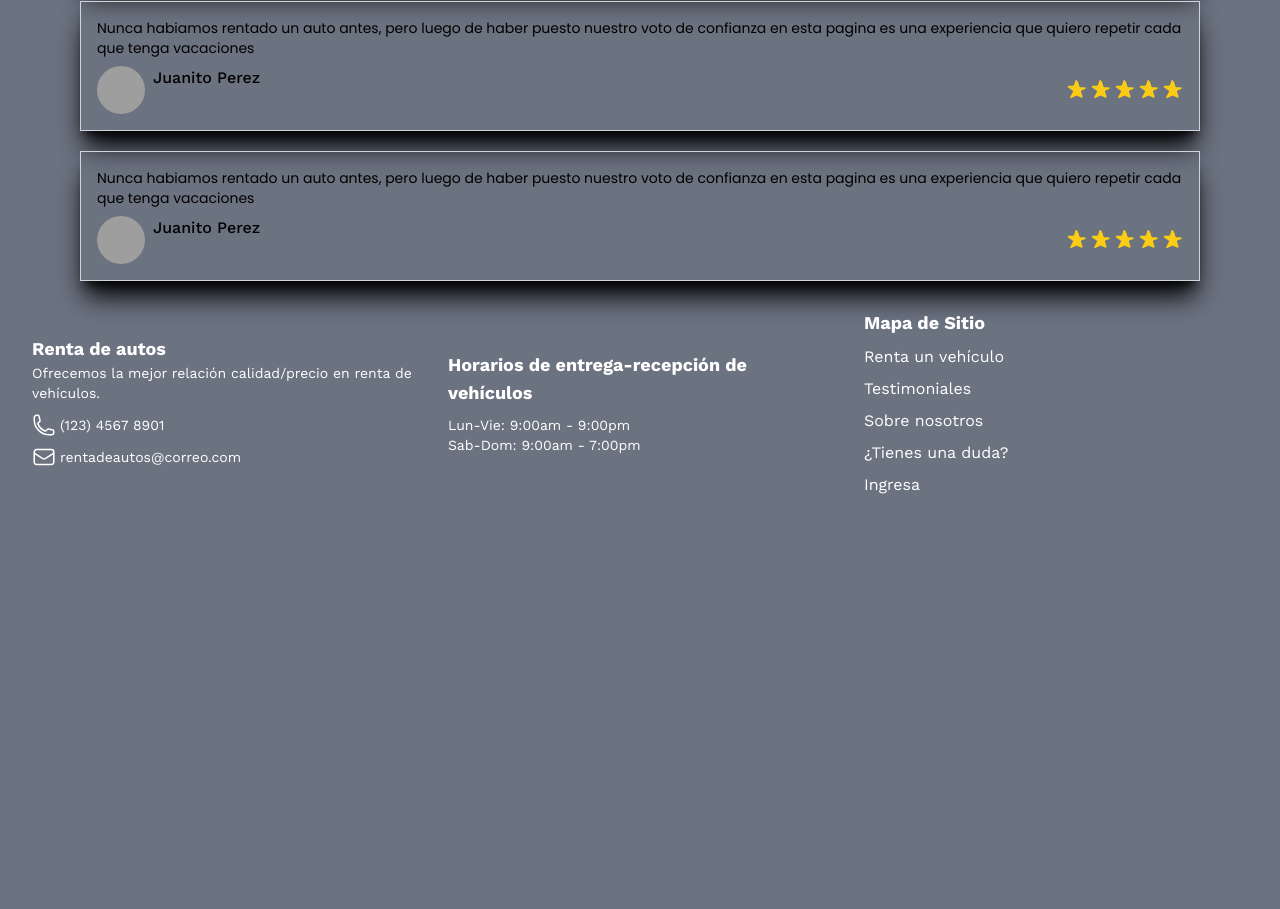
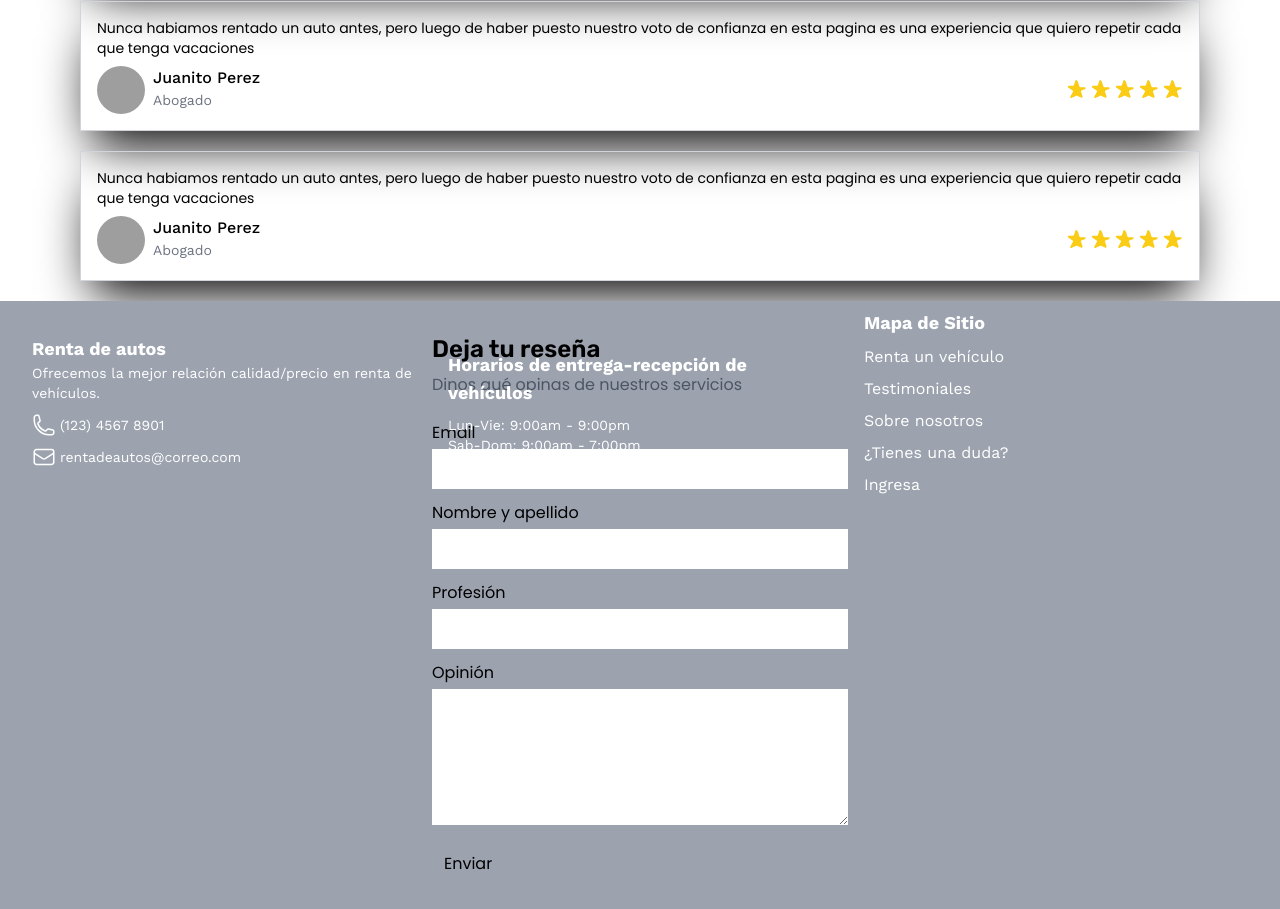
Before and after one commit to aldovelacasas/PF_RentCar2, a Next.js app: page /testimoniales in a window 1280 px wide. Shown: the part 581-1490 px from the top of the page. Before the commit the page ends 1126 px from the top, so only its background shows below. Built offline with nearby package versions, Linux system fonts and the light colour scheme; grey boxes are pictures that could not be loaded.

Commit message:
Opinion Form styles

```diff
--- a/src/app/testimoniales/page.jsx
+++ b/src/app/testimoniales/page.jsx
@@ -1,5 +1,6 @@
 import { Rubik, Poppins } from "next/font/google";
 import TestCard from "@/components/TestCard";
+import OpinionForm from "@/components/OpinionForm";
 
 const fontRubik = Rubik({
   weight: "600",
@@ -27,7 +28,7 @@ const arr = [1, 2, 3, 4];
 
 function Testimoniales() {
   return (
-    <div>
+    <div className="bg-white">
       <div>
         <h2 className={`${poppins} text-4xl p-10 bg-gray-400 sm:text-6xl`}>
           Testimoniales
@@ -47,6 +48,7 @@ function Testimoniales() {
           );
         })}
       </div>
+      <OpinionForm />
     </div>
   );
 }
--- /dev/null
+++ b/src/components/OpinionForm.jsx
@@ -0,0 +1,61 @@
+import { Rubik, Poppins } from "next/font/google";
+
+const fontRubik = Rubik({
+  weight: "600",
+  subsets: ["latin"],
+});
+
+const fontPoppins = Poppins({
+  weight: "400",
+  subsets: ["latin"],
+});
+const poppins = fontPoppins.className;
+const rubik = fontRubik.className;
+
+function OpinionForm() {
+  return (
+    <div className="bg-gray-400 flex flex-col items-center justify-center">
+      <form className="p-4 mx-4 my-4 max-w-md w-full">
+        <h3 className={`${rubik} text-2xl font-bold mb-2`}>Deja tu reseña</h3>
+        <p className={`${poppins} text-base text-gray-600 mb-6`}>
+          Dinos qué opinas de nuestros servicios
+        </p>
+        <label htmlFor="email" className={`${poppins} block mb-1`}>
+          Email
+        </label>
+        <input type="email" name="email" className="w-full py-2 px-3 mb-3" />
+        <label htmlFor="nameSurname" className={`${poppins} block mb-1`}>
+          Nombre y apellido
+        </label>
+        <input
+          type="text"
+          name="nameSurname"
+          className="w-full py-2 px-3 mb-3"
+        />
+        <label htmlFor="profession" className={`${poppins} block mb-1`}>
+          Profesión
+        </label>
+        <input
+          type="text"
+          name="profession"
+          className="w-full py-2 px-3 mb-3"
+        />
+        <label htmlFor="opinion" className={`${poppins} block mb-1`}>
+          Opinión
+        </label>
+        <textarea
+          name="opinion"
+          cols="30"
+          rows="5"
+          className="w-full py-2 px-3 mb-3"></textarea>
+        <button
+          className={`${poppins} bg-naranja_enf rounded px-3 py-2`}
+          type="submit">
+          Enviar
+        </button>
+      </form>
+    </div>
+  );
+}
+
+export default OpinionForm;
--- a/src/components/TestCard.jsx
+++ b/src/components/TestCard.jsx
@@ -14,7 +14,7 @@ const rubik = fontRubik.className;
 
 function TestCard({ name, description, profession, rating, image }) {
   return (
-    <div className="p-4 my-5 border border-gray-300 mx-20 bg-gris_fondo shadow-black shadow-xl hover:shadow-2xl">
+    <div className="p-4 my-5 border border-gray-300 mx-20 bg-gris_fondo shadow-black shadow-2xl">
       <h4 className={`text-sm mb-2  italic ${poppins}`}>{description}</h4>
       <div className="flex justify-between items-center space-x-3">
         <div className="flex ">
```
